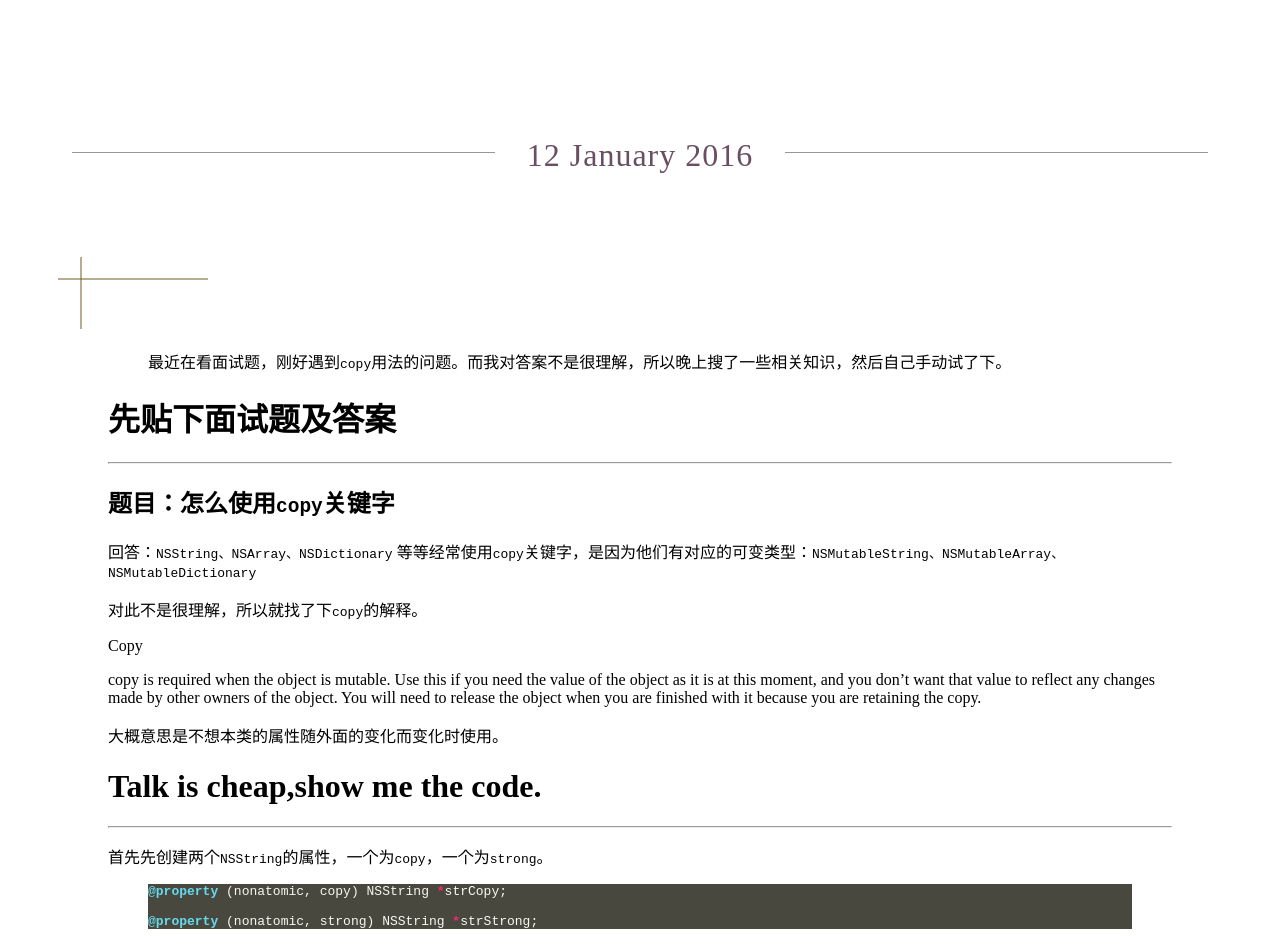
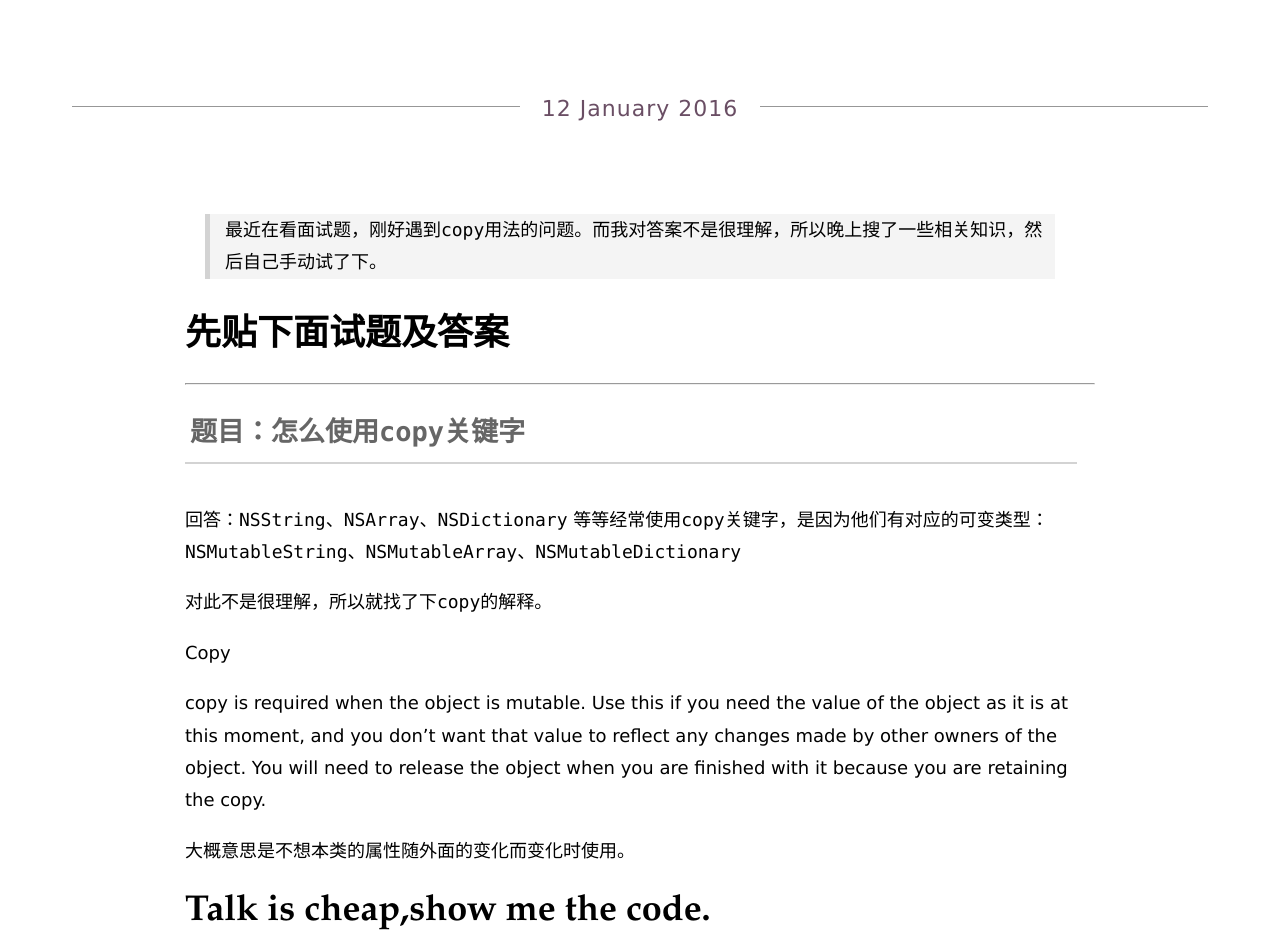
Before and after one commit to happyo/happyo.github.io, a Jekyll site: the page built from _posts/2016-01-12-浅谈NSString copy与strong的区别.md, in a window 1280 px wide. Shown: the top 948 px of the page. Built offline with Jekyll 4.4.1, drawn with Linux system fonts in a browser that asks for light colours.

Commit message:
修改文章字体

```diff
--- a/_layouts/default.html
+++ b/_layouts/default.html
@@ -11,7 +11,8 @@
         <!--[if lt IE 7]>
                   <p class="chromeframe">You are using an <strong>outdated</strong> browser. Please <a href="http://browsehappy.com/">upgrade your browser</a> or <a href="http://www.google.com/chromeframe/?redirect=true">activate Google Chrome Frame</a> to improve your experience.</p>
               <![endif]-->
+        <div class="outer">
               {{ content }}
-
+        </div>
     </body>
 </html>
--- /dev/null
+++ b/_layouts/innerPage.html
@@ -0,0 +1,17 @@
+<!DOCTYPE html>
+<!--[if lt IE 7]>      <html class="no-js lt-ie9 lt-ie8 lt-ie7"> <![endif]-->
+<!--[if IE 7]>         <html class="no-js lt-ie9 lt-ie8"> <![endif]-->
+<!--[if IE 8]>         <html class="no-js lt-ie9"> <![endif]-->
+<!--[if gt IE 8]><!--> <html class="no-js"> <!--<![endif]-->
+    <head>
+        <link rel="stylesheet" href="/assets/css/inner.css">
+        <link rel="stylesheet" href="/assets/css/syntax.css">
+    </head>
+    <body>
+        <!--[if lt IE 7]>
+            <p class="chromeframe">You are using an <strong>outdated</strong> browser. Please <a href="http://browsehappy.com/">upgrade your browser</a> or <a href="http://www.google.com/chromeframe/?redirect=true">activate Google Chrome Frame</a> to improve your experience.</p>
+        <![endif]-->
+        {{ content }}
+
+    </body>
+</html>
--- a/_layouts/post.html
+++ b/_layouts/post.html
@@ -9,12 +9,14 @@ layout: default
         </time>
     </h5>
 </div>
-<svg xmlns="http://www.w3.org/2000/svg" version="1.1" height="120">
-    <polyline points="50,70 200,70"
-    style="fill:#725B21;stroke:#725B21;stroke-width:1" />
-    <polyline points="73,48 73,131"
-    style="fill:#725B21;stroke:#725B21;stroke-width:1" />
-</svg>
-<div class="page-content">
+
+<!-- <svg xmlns="http://www.w3.org/2000/svg" version="1.1" height="120"> -->
+<!-- <polyline points="50,70 200,70" -->
+<!-- style="fill:#725B21;stroke:#725B21;stroke-width:1" /> -->
+<!-- <polyline points="73,48 73,131" -->
+<!-- style="fill:#725B21;stroke:#725B21;stroke-width:1" /> -->
+<!-- </svg> -->
+
+<div class="inner">
     {{ content }}
 </div>
--- a/_sass/home.scss
+++ b/_sass/home.scss
@@ -1,5 +1,8 @@
+// body { height: 100%; padding: 0; margin: 0; }
+// .outer { height: 100%; padding: 100px 0 0; box-sizing: border-box ; position: relative; }
+// .home-header { height: 800px; background: #BBE8F2; position: absolute; top: 0 ; left: 0 ; width: 100%; }
+
 .home-header {
-    background-size: cover;
     height: 800px;
 }
 
--- a/_sass/post.scss
+++ b/_sass/post.scss
@@ -4,83 +4,201 @@
     margin: 0 64px 3.5em;
   }
 
-  .page-date {
+.page-date {
     color: #6A4E64;
     display: inline-block;
     position: relative;
     top: 2.35em;
     background: white;
-    font-size: 32px;
+    font-size: 22px;
     text-align: center;
     font-weight: normal;
     padding: 0 1em;
     text-transform: none;
     letter-spacing: 1px;
-  }
+}
+* {
+    box-sizing: border-box;
+}
 
-.page-content {
-  padding-left: 100px;
-  padding-right: 100px;
+/* reset CSS */
+table {
+    font-size: 100%;
+}
+/* end reset CSS */
 
-  // body {
-  //   font-size: 24px;
-  // }
+body {
+    font-family:"lucida grande", "lucida sans unicode", lucida, helvetica, "Hiragino Sans GB", "Microsoft YaHei", "WenQuanYi Micro Hei", sans-serif;
+    font-size: 18px;
+}
 
-  // div {
-  //   font-size: 24px;
-  // }
+body.mobile {
+    font-size: 30px;
+}
 
-  // p {
-  //   font-size: 24px;
-  //   font-family: PingFangSC-Regular, sans-serif;
-  // }
+P, li {
+  line-height: 1.8;
+}
 
-  // h1 {
-  //   color: #614321;
-  //   font-family: PingFangSC-Regular, sans-serif;
-  //   font-size: 3*24px;
-  // }
+H1 {
+    font-family: "Palatino Linotype", "Book Antiqua", Palatino, Helvetica, STKaiti, SimSun, serif;
+}
 
-  // h2 {
-  //   color: #614321;
-  //   font-family: PingFangSC-Regular, sans-serif;
-  //   font-size: 2*24px;
-  // }
+H2 {
+    font-family: "Palatino Linotype", "Book Antiqua", Palatino, Helvetica, STKaiti, SimSun, serif;
+    margin-bottom: 60px;
+    margin-bottom: 40px;
+    padding: 5px;
+    border-bottom: 2px LightGrey solid;
+    width: 98%;
+    line-height: 150%;
+    color: #666666;
+}
 
-  // h3 {
-  //   color: #614321;
-  //   font-family: PingFangSC-Regular, sans-serif;
-  //   font-size: 1.5*24px;
-  // }
 
-  // h4 {
-  //   color: #614321;
-  //   font-family: PingFangSC-Regular, sans-serif;
-  //   font-size: 1.125*24px;
-  // }
+H3 {
+    font-family: "Palatino Linotype", "Book Antiqua", Palatino, Helvetica, STKaiti, SimSun, serif;
+    margin-top: 40px;
+    margin-bottom: 30px;
+    border-bottom: 1px LightGrey solid;
+    width: 98%;
+    line-height: 150%;
+    color: #666666;
+}
 
-  // h5 {
-  //   color: #614321;
-  //   font-family: PingFangSC-Regular, sans-serif;
-  //   font-size: .875*24px;
-  // }
 
-  // h6 {
-  //   color: #614321;
-  //   font-family: PingFangSC-Regular, sans-serif;
-  //   font-size: .75*24px;
-  // }
+H4 {
+    font-family: "Palatino Linotype", "Book Antiqua", Palatino, Helvetica, STKaiti, SimSun, serif;
+    margin-top: 40px;
+    margin-bottom: 30px;
+    border-bottom: 1px LightGrey solid;
+    width: 98%;
+    line-height: 150%;
+    color: #666666;
+}
 
-  // ol {
-  //   font-size: 24px;
-  // }
+.box {
+    padding: 2% 8% 5% 8%;
+    border: 1px solid LightGrey;
+}
 
-  // ul {
-  //   font-size: 24px;
-  // }
 
-  // li {
-  //   font-size: 24px;
-  //   line-height: 150%;
-  // }
+li {
+    margin-left: 10px;
 }
+
+
+blockquote {
+    border-left: 5px lightgrey solid;
+    padding-left: 15px;
+    margin-left: 20px;
+    background: #f4f4f4;
+}
+
+
+pre {
+    font-family: Inconsolata, Consolas, "DEJA VU SANS MONO", "DROID SANS MONO", Proggy, monospace;
+    font-size: 80%;
+    background-color: #F4F4F4;
+    border: 1px solid #E0E0E0;
+    border-radius: 4px;
+    padding: 5px;
+    line-height: 1.3;
+
+    display: block;
+    width: 100%;
+    overflow: auto;
+}
+
+
+code {
+    font-family: Inconsolata, Consolas, "DEJA VU SANS MONO", "DROID SANS MONO", Proggy, monospace;
+}
+
+
+a {
+    text-decoration: none;
+    cursor: crosshair;
+    border-bottom: 1px dashed orange;
+    color: #930ee4;
+}
+
+
+a:hover {
+    background-color: LightGrey;
+}
+
+
+img {
+    display: block;
+    box-shadow: 0 0 10px #555;
+    border-radius: 6px;
+    margin-left: auto;
+    margin-right: auto;
+    margin-top: 10px;
+    margin-bottom: 10px;
+    -webkit-box-shadow: 0 0 10px #555;
+}
+
+img.displayed {
+    text-align: center;
+    display: block;
+}
+
+hr {
+    color: LightGrey;
+}
+
+p.notice {
+    color: #AA4433;
+    font-size: 14px;
+}
+
+div.tweet p {
+    font-size: 16px;
+    border: 1px solid #aaa;
+    border-left: 10px solid #f28500;
+    padding: 2px 0.5em 2px 0.5em;
+    margin-bottom: 20px;
+    background-color: #fbfbfb;
+}
+
+div.tweet i {
+    color: brown;
+    font-size: 14px;
+    font-style: normal;
+    border: 1px solid #aaa;
+    margin-right: 0.5em;
+    padding: 0px 2px;
+}
+
+div.outer {
+    margin: 2% 5% 2% 5%;
+}
+
+body.mobile div.outer {
+    margin: 2% 0% 2% 0%;
+}
+
+div.inner {
+    margin: 0% 6%;
+    padding: 2% 8% 4% 8%;
+    /* border: 1px solid LightGrey; */
+}
+
+body.mobile div.inner {
+    margin: 0;
+    padding: 2% 4% 4% 4%;
+}
+
+div.ad-banner {
+    margin: 0% 14%;
+}
+
+body.mobile div.ad-banner {
+    margin: 0;
+}
+
+.side-ad.mobile {
+    display: none;
+}
--- /dev/null
+++ b/assets/css/inner.scss
@@ -0,0 +1,4 @@
+---
+---
+
+@import "post.scss";
--- a/assets/css/main.scss
+++ b/assets/css/main.scss
@@ -2,4 +2,3 @@
 ---
 
 @import "home";
-@import "post";
--- a/index.html
+++ b/index.html
@@ -3,7 +3,7 @@ layout: default
 title: 薛定谔的水货
 ---
 
-<header class="home-header" style="background-image: url('{{ site.baseurl }}/assets/home/header_background.png');height: 800px;">
+<header class="home-header" style="background-image: url('{{ site.baseurl }}/assets/home/header_background.png');">
     <div>
         <h1 class="home-title">P E R S O N A L   B L O G</h1>
     </div>
```
Also changed, not shown: other parts of _layouts/post.html (+1 -1 lines).
